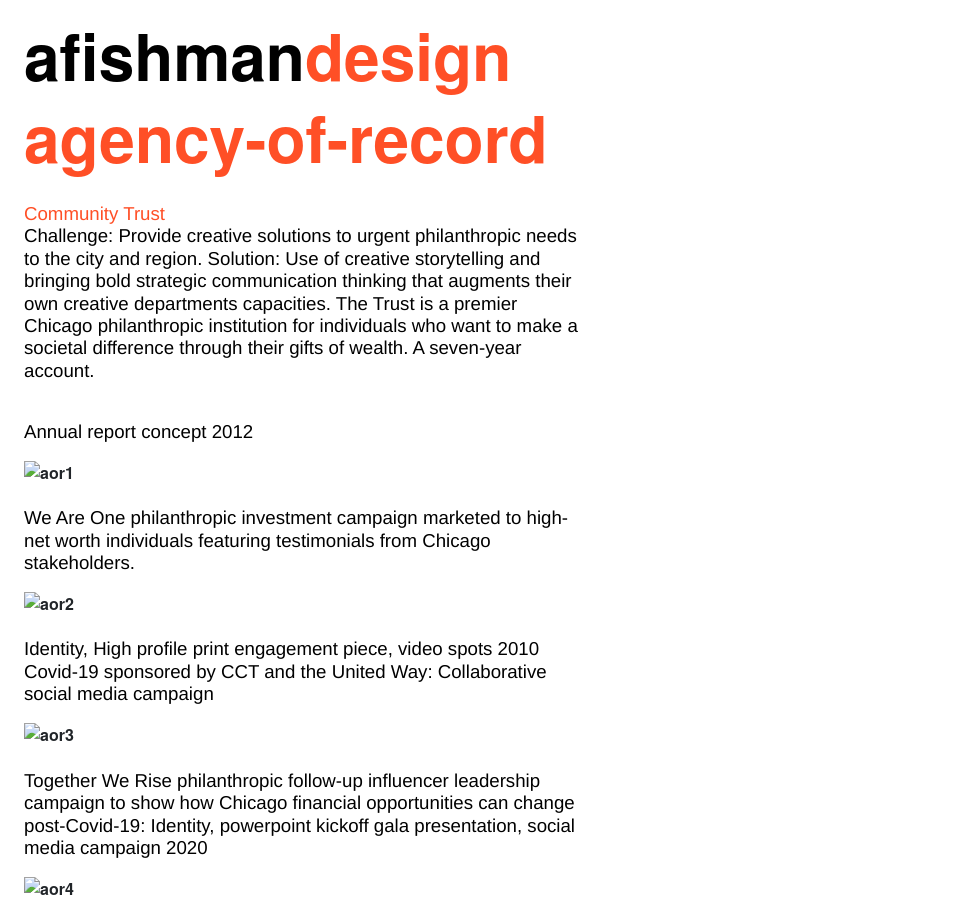
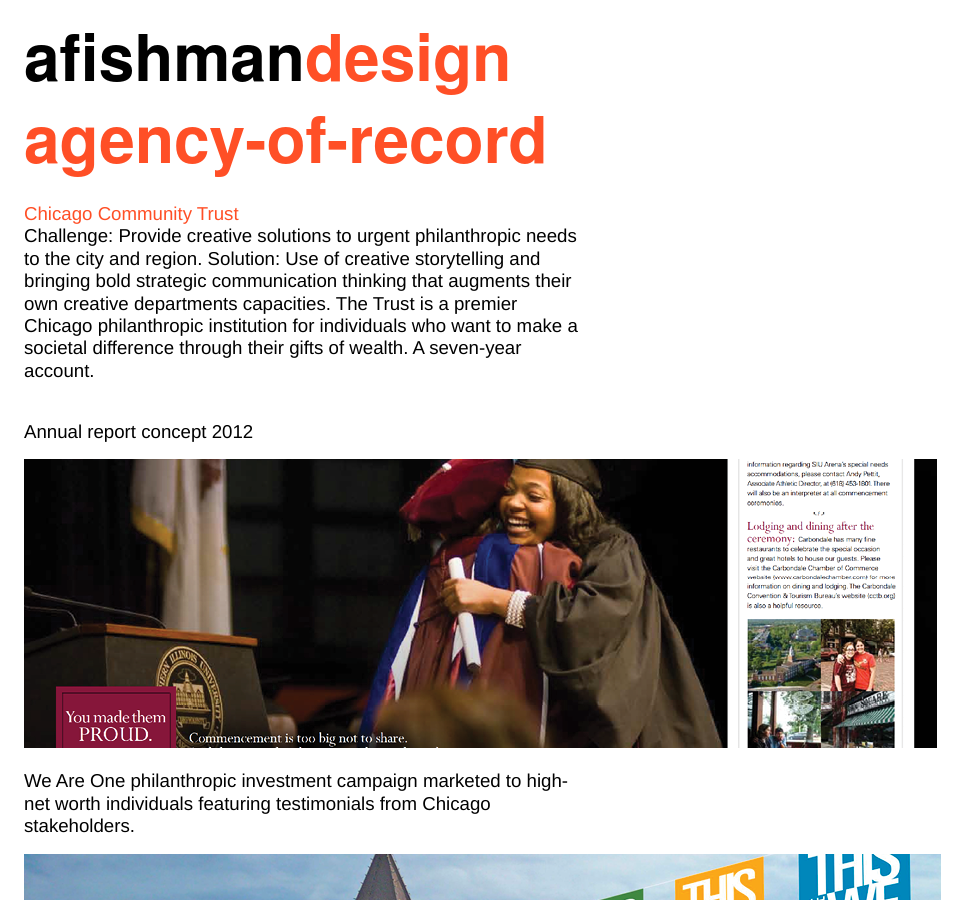
Before and after one commit to afishmandesign/afishmandesign.github.io, a Jekyll site: the page built from agency-of-record/chicago-community-trust/index.html, in a window 1280 px wide and 900 px high. Shown: the whole window, without its empty margins (0-980 px from the left). Built offline with Jekyll 4.4.1, drawn with Linux system fonts in a browser that asks for light colours.

Commit message:
Fix image urls

```diff
--- a/agency-of-record/chicago-community-trust/index.html
+++ b/agency-of-record/chicago-community-trust/index.html
@@ -1,6 +1,6 @@
 ---
 layout: default
-title: chicago-community-trust
+title: chicago community trust
 ---
 <div class="blurb">
     <h1><span class="design-word">agency-of-record</span></h1>
@@ -9,7 +9,7 @@
         <div class="col-lg-6 col-md-8 col-sm-12">
             <p>
                 <br>
-                <span class="design-word">Community Trust</span><br>
+                <span class="design-word">Chicago Community Trust</span><br>
                 Challenge: Provide creative solutions to urgent philanthropic needs to the city and region.
                 Solution: Use of creative storytelling and bringing bold strategic communication thinking that augments their own creative departments capacities.
                 The Trust is a premier Chicago philanthropic institution for individuals who want to make a societal difference through their gifts of wealth.
@@ -18,6 +18,7 @@
             </p>
         </div>
     </div>
+
 
 
     <div class="row container">
@@ -30,7 +31,7 @@
         </div>
     </div>
 
-    <img class="img-fluid" src="/imgs/agency-of-record/sample/aor_image1.png" alt="aor1">
+    <img class="img-fluid" src="/imgs/agency-of-record/chicago-community-trust/aor_image1.png" alt="aor1">
     <br>
 
     <div class="row container">
@@ -42,7 +43,7 @@
             </p>
         </div>
     </div>
-    <img class="img-fluid" src="/imgs/agency-of-record/sample/aor_image2.png" alt="aor2">
+    <img class="img-fluid" src="/imgs/agency-of-record/chicago-community-trust/aor_image2.png" alt="aor2">
 
     <div class="row container">
         <div class="col-lg-6 col-md-8 col-sm-12">
@@ -55,7 +56,7 @@
         </div>
     </div>
 
-    <img class="img-fluid" src="/imgs/agency-of-record/sample/aor_image3.png" alt="aor3">
+    <img class="img-fluid" src="/imgs/agency-of-record/chicago-community-trust/aor_image3.png" alt="aor3">
 
     <div class="row container">
         <div class="col-lg-6 col-md-8 col-sm-12">
@@ -70,7 +71,7 @@
         </div>
     </div>
 
-    <img class="img-fluid" src="/imgs/agency-of-record/sample/aor_image4.png" alt="aor4">
+    <img class="img-fluid" src="/imgs/agency-of-record/chicago-community-trust/aor_image4.png" alt="aor4">
 
 
 
```
